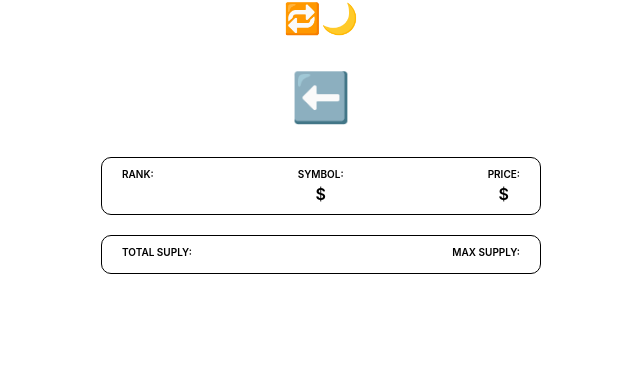
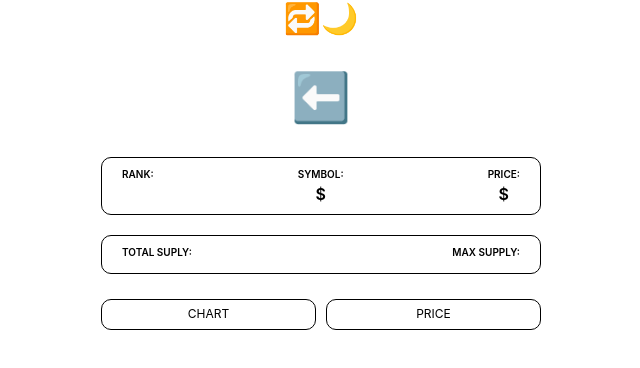
Before and after one commit to HamInKyou/nomad_crypto_tracker_assignment, a React (Create React App) app: page /1 in a window 1280 px wide. Shown: the top 368 px of the page, without its empty margins (319-959 px from the left). Built offline with nearby package versions, Linux system fonts and the light colour scheme; no server answers; a web font is replaced by a local one.

Commit message:
중첩라우팅 세팅, 뒤로가기 수정

```diff
--- a/src/Router.tsx
+++ b/src/Router.tsx
@@ -1,13 +1,18 @@
 import { BrowserRouter, Routes, Route } from "react-router-dom";
+import Chart from "./routes/Chart";
 import Coin from "./routes/Coin";
 import Coins from "./routes/Coins";
+import Price from "./routes/Price";
 
 function Router() {
   return (
     <BrowserRouter>
       <Routes>
         <Route path="/" element={<Coins />} />
-        <Route path="/:coinId" element={<Coin />}></Route>
+        <Route path="/:coinId" element={<Coin />}>
+          <Route path="chart" element={<Chart />} />
+          <Route path="price" element={<Price />} />
+        </Route>
       </Routes>
     </BrowserRouter>
   );
--- /dev/null
+++ b/src/routes/Chart.tsx
@@ -0,0 +1,5 @@
+function Chart() {
+  return <h1>Chart</h1>;
+}
+
+export default Chart;
--- a/src/routes/Coin.tsx
+++ b/src/routes/Coin.tsx
@@ -1,5 +1,12 @@
 import { useQuery } from "@tanstack/react-query";
-import { useLocation, useNavigate, useParams } from "react-router-dom";
+import {
+  Link,
+  Outlet,
+  useLocation,
+  useMatch,
+  useNavigate,
+  useParams,
+} from "react-router-dom";
 import styled from "styled-components";
 import { fetchCoinInfo, fetchCoinTickers } from "../api";
 
@@ -55,6 +62,31 @@ const Header = styled.header`
   display: flex;
   justify-content: center;
   align-items: center;
+`;
+
+const Tabs = styled.div`
+  display: grid;
+  grid-template-columns: repeat(2, 1fr);
+  margin: 25px 0px;
+  gap: 10px;
+`;
+
+const Tab = styled.span<{ isActive: boolean }>`
+  text-align: center;
+  text-transform: uppercase;
+  font-size: 12px;
+  font-weight: 400;
+  background-color: inherit;
+  border: 1px solid;
+  border-color: ${(props) =>
+    props.isActive ? props.theme.accentColor : props.theme.textColor};
+  padding: 7px 0px;
+  border-radius: 10px;
+  color: ${(props) =>
+    props.isActive ? props.theme.accentColor : props.theme.textColor};
+  a {
+    display: block;
+  }
 `;
 
 interface LocationState {
@@ -122,6 +154,8 @@ function Coin() {
   const { coinId } = useParams();
   const navigate = useNavigate();
   const { state } = useLocation() as LocationState;
+  const priceMatch = useMatch("/:coinId/price");
+  const chartMatch = useMatch("/:coinId/chart");
   const { isLoading: infoLoading, data: infoData } = useQuery<IInfoData>(
     ["info", coinId],
     () => fetchCoinInfo(`${coinId}`)
@@ -135,7 +169,7 @@ function Coin() {
   );
   const loading = infoLoading || tickersLoading;
   const onClickBack = () => {
-    navigate(-1);
+    navigate("/");
   };
   return (
     <Container>
@@ -174,6 +208,15 @@ function Coin() {
               <span>{tickersData?.max_supply}</span>
             </OverviewItem>
           </Overview>
+          <Tabs>
+            <Tab isActive={chartMatch !== null}>
+              <Link to={`/${coinId}/chart`}>Chart</Link>
+            </Tab>
+            <Tab isActive={priceMatch !== null}>
+              <Link to={`/${coinId}/price`}>Price</Link>
+            </Tab>
+          </Tabs>
+          <Outlet context={{ coinId }} />
         </>
       )}
     </Container>
--- /dev/null
+++ b/src/routes/Price.tsx
@@ -0,0 +1,5 @@
+function Price() {
+  return <h1>Price</h1>;
+}
+
+export default Price;
```
